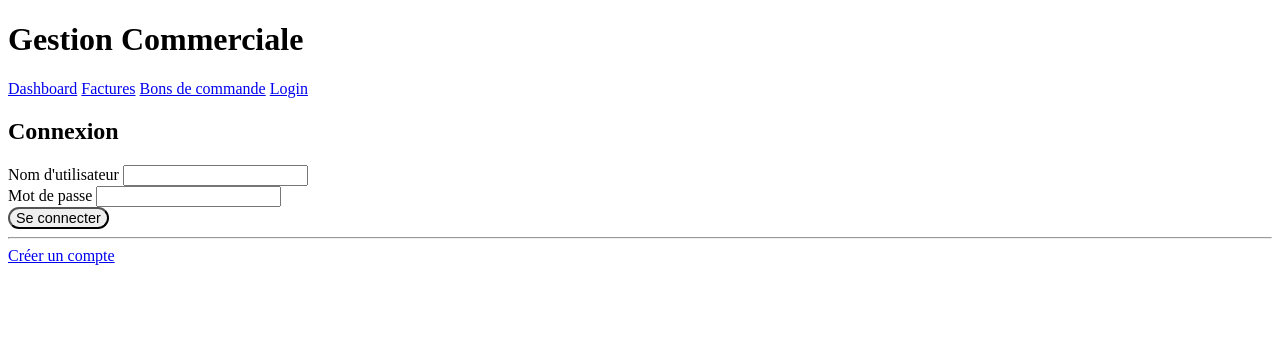
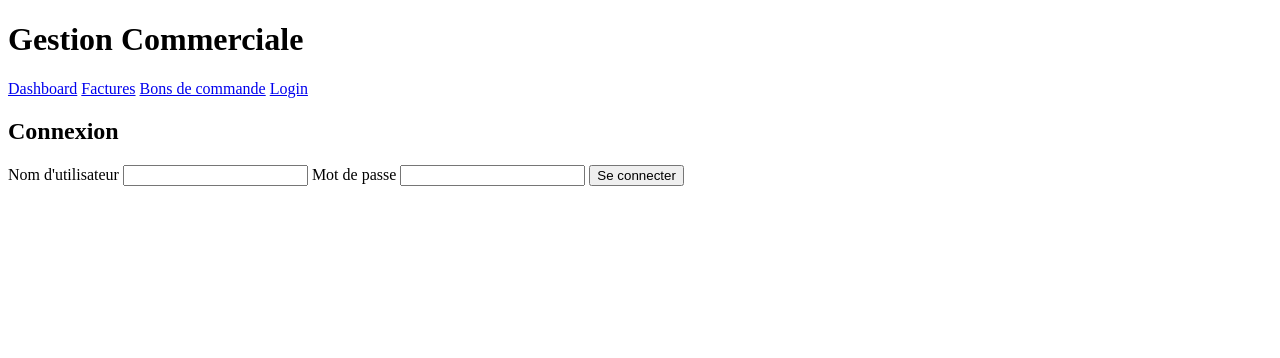
Before and after one commit to tino669244/Ruine-Comptable, a Flask app: page /login in a window 1280 px wide. Shown: the top 358 px of the page. Run offline with Flask 3, Linux system fonts and the light colour scheme.

Commit message:
Update login.html
Signed-off-by: tino669244 <tinoruine@gmail.com>

```diff
--- a/templates/login.html
+++ b/templates/login.html
@@ -1,21 +1,12 @@
 {% extends "base.html" %}
+{% block title %}Login{% endblock %}
 {% block content %}
-<div class="row justify-content-center">
-    <div class="col-md-4">
-        <h2 class="mb-4">Connexion</h2>
-        <form method="post">
-            <div class="mb-3">
-                <label class="form-label">Nom d'utilisateur</label>
-                <input type="text" name="username" class="form-control" required>
-            </div>
-            <div class="mb-3">
-                <label class="form-label">Mot de passe</label>
-                <input type="password" name="password" class="form-control" required>
-            </div>
-            <button class="btn btn-primary w-100">Se connecter</button>
-        </form>
-        <hr>
-        <a href="{{ url_for('auth.register') }}">Créer un compte</a>
-    </div>
-</div>
+<h2>Connexion</h2>
+<form method="post">
+  <label>Nom d'utilisateur</label>
+  <input type="text" name="username" required>
+  <label>Mot de passe</label>
+  <input type="password" name="password" required>
+  <button type="submit">Se connecter</button>
+</form>
 {% endblock %}
```
